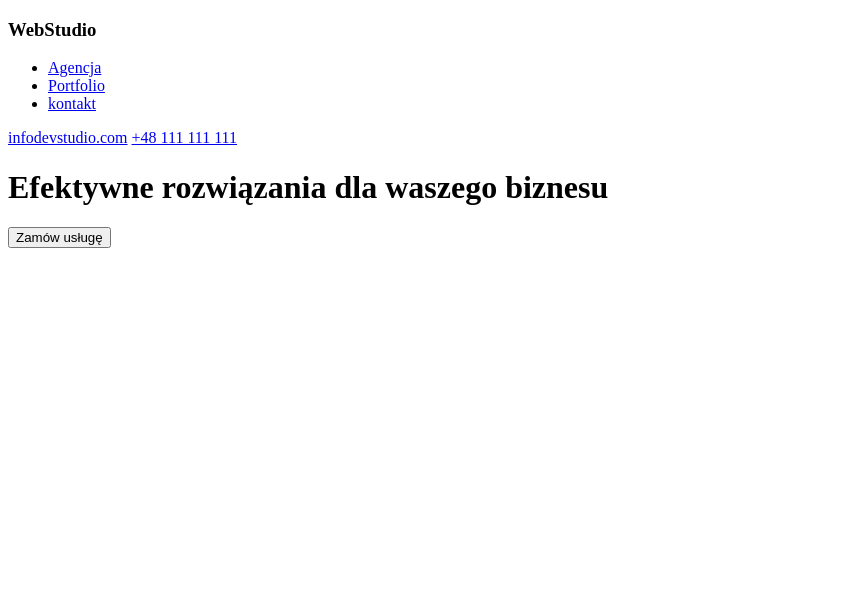
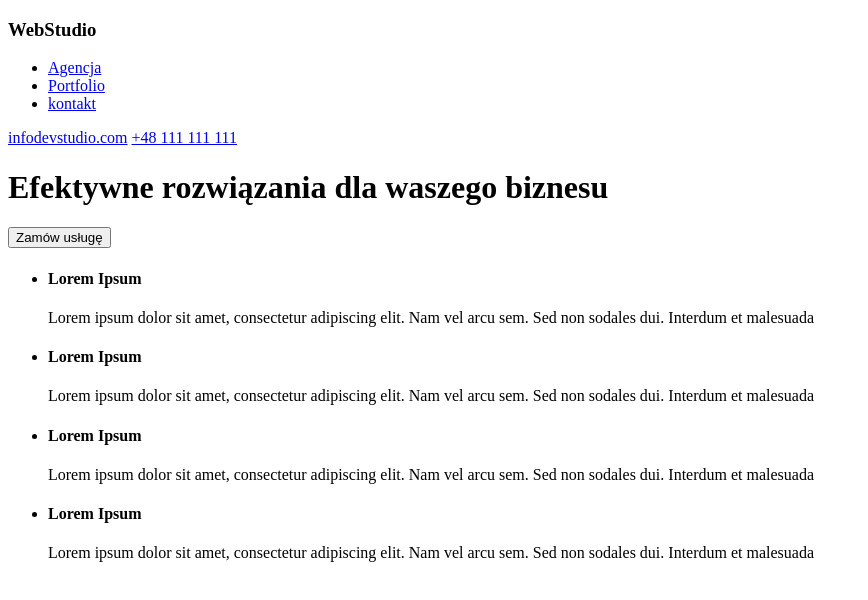
Before and after one commit to SzymonSleboda/goit-markup-hw-01, a plain HTML site: page index.html in a window 1280 px wide. Shown: the whole page, without its empty margins (0-868 px from the left). Drawn offline with Linux system fonts and the light colour scheme.

Commit message:
Dodałem tekst w formie listy

```diff
--- a/index.html
+++ b/index.html
@@ -20,6 +20,37 @@
       <h1>Efektywne rozwiązania dla waszego biznesu</h1>
       <button type="button">Zamów usługę</button>
     </header>
-    <main></main>
+    <main>
+      <ul>
+        <li>
+          <h4>Lorem Ipsum</h4>
+          <p>
+            Lorem ipsum dolor sit amet, consectetur adipiscing elit. Nam vel
+            arcu sem. Sed non sodales dui. Interdum et malesuada
+          </p>
+        </li>
+        <li>
+          <h4>Lorem Ipsum</h4>
+          <p>
+            Lorem ipsum dolor sit amet, consectetur adipiscing elit. Nam vel
+            arcu sem. Sed non sodales dui. Interdum et malesuada
+          </p>
+        </li>
+        <li>
+          <h4>Lorem Ipsum</h4>
+          <p>
+            Lorem ipsum dolor sit amet, consectetur adipiscing elit. Nam vel
+            arcu sem. Sed non sodales dui. Interdum et malesuada
+          </p>
+        </li>
+        <li>
+          <h4>Lorem Ipsum</h4>
+          <p>
+            Lorem ipsum dolor sit amet, consectetur adipiscing elit. Nam vel
+            arcu sem. Sed non sodales dui. Interdum et malesuada
+          </p>
+        </li>
+      </ul>
+    </main>
   </body>
 </html>
```
